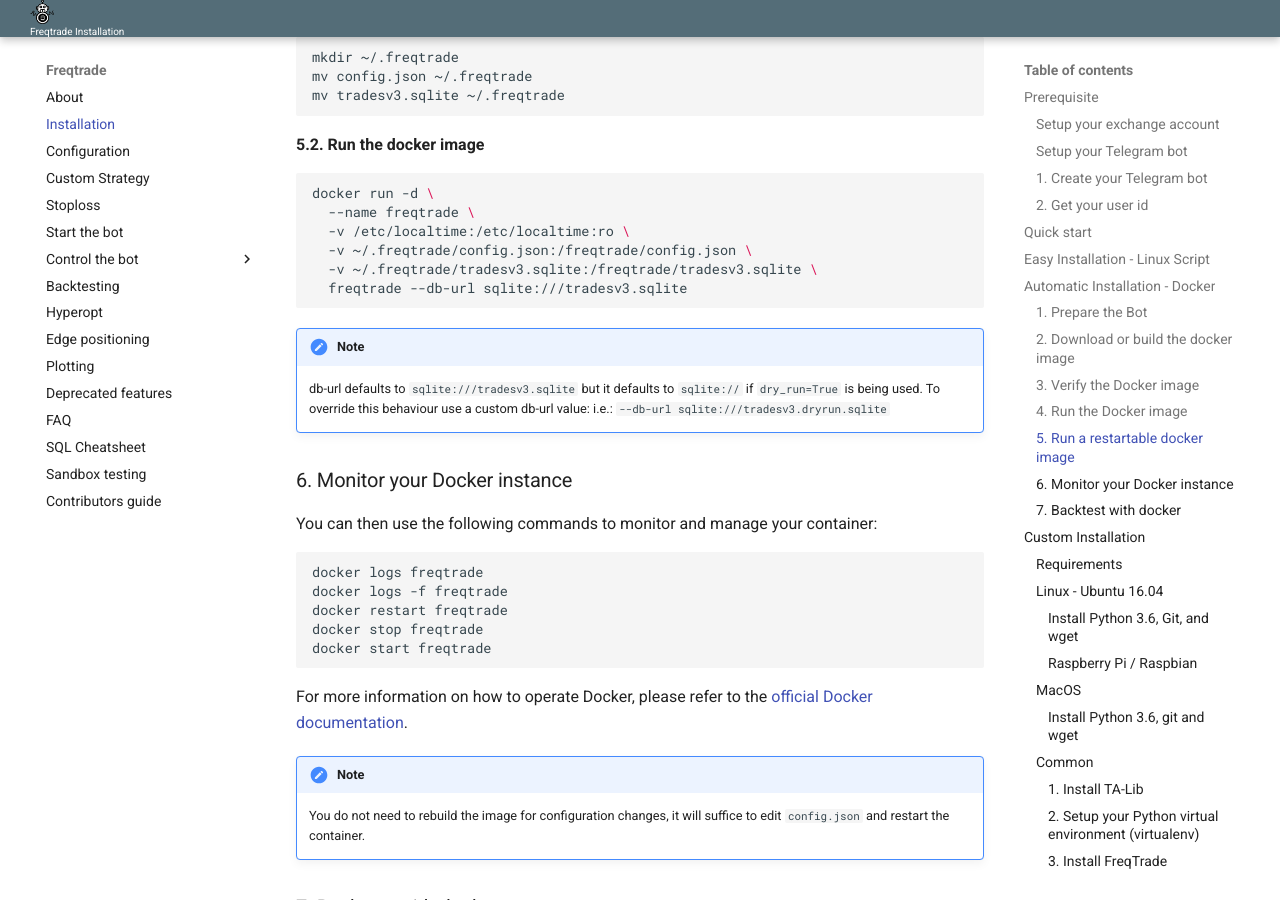
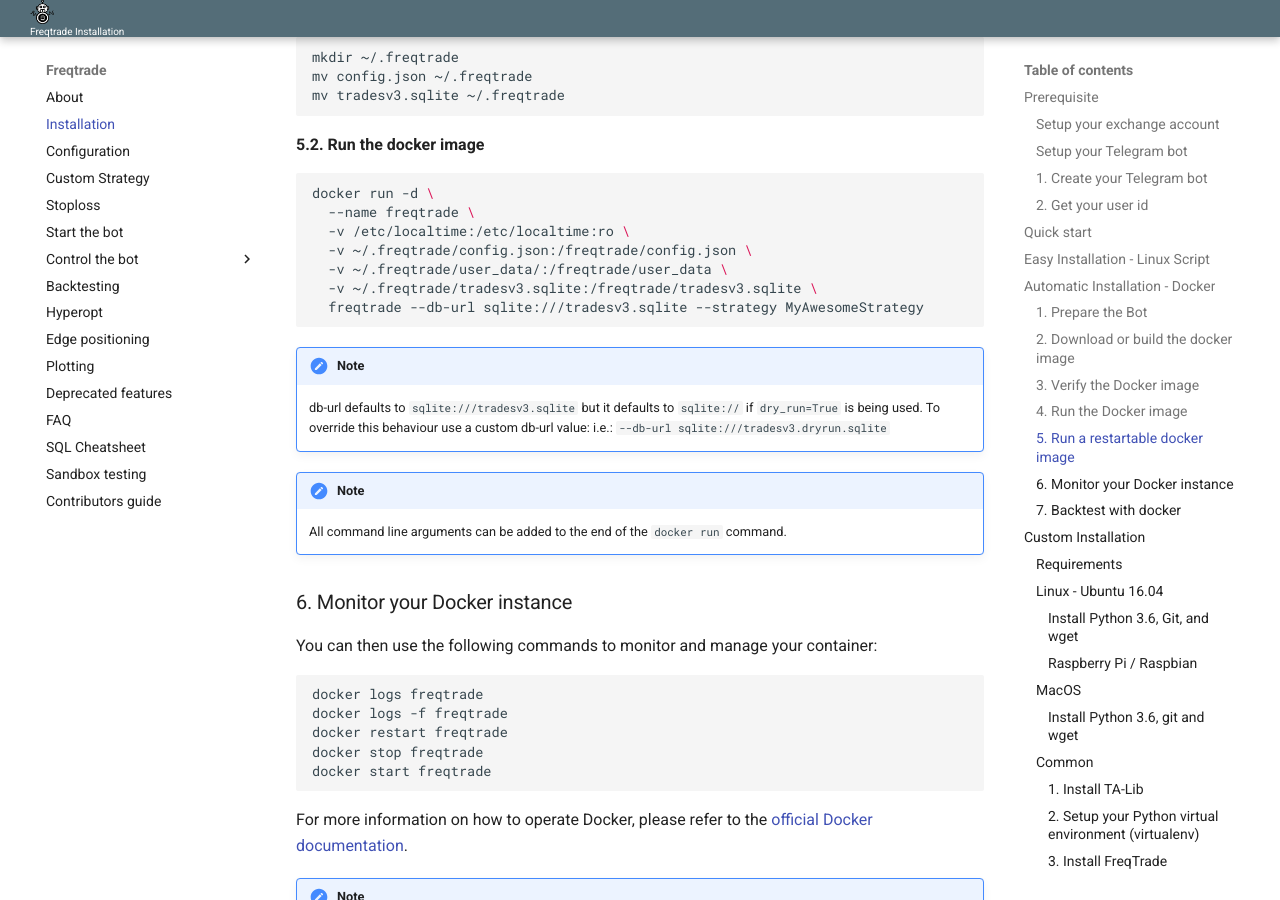
Before and after one commit to jacksonmori755/Crypto-trading-bot, an MkDocs documentation site: the page built from docs/installation.md, in a window 1280 px wide and 900 px high, scrolled down 5308 px. Built offline with MkDocs 1.6.1 and Material for MkDocs 9.7.7, drawn with Linux system fonts in a browser that asks for light colours.

Commit message:
Improve docker documentation

````diff
--- a/docs/installation.md
+++ b/docs/installation.md
@@ -237,13 +237,17 @@ docker run -d \
   --name freqtrade \
   -v /etc/localtime:/etc/localtime:ro \
   -v ~/.freqtrade/config.json:/freqtrade/config.json \
+  -v ~/.freqtrade/user_data/:/freqtrade/user_data \
   -v ~/.freqtrade/tradesv3.sqlite:/freqtrade/tradesv3.sqlite \
-  freqtrade --db-url sqlite:///tradesv3.sqlite
+  freqtrade --db-url sqlite:///tradesv3.sqlite --strategy MyAwesomeStrategy
 ```
 
 !!! Note
     db-url defaults to `sqlite:///tradesv3.sqlite` but it defaults to `sqlite://` if `dry_run=True` is being used.
     To override this behaviour use a custom db-url value: i.e.: `--db-url sqlite:///tradesv3.dryrun.sqlite`
+
+!!! Note
+    All command line arguments can be added to the end of the `docker run` command.
 
 ### 6. Monitor your Docker instance
 
````
